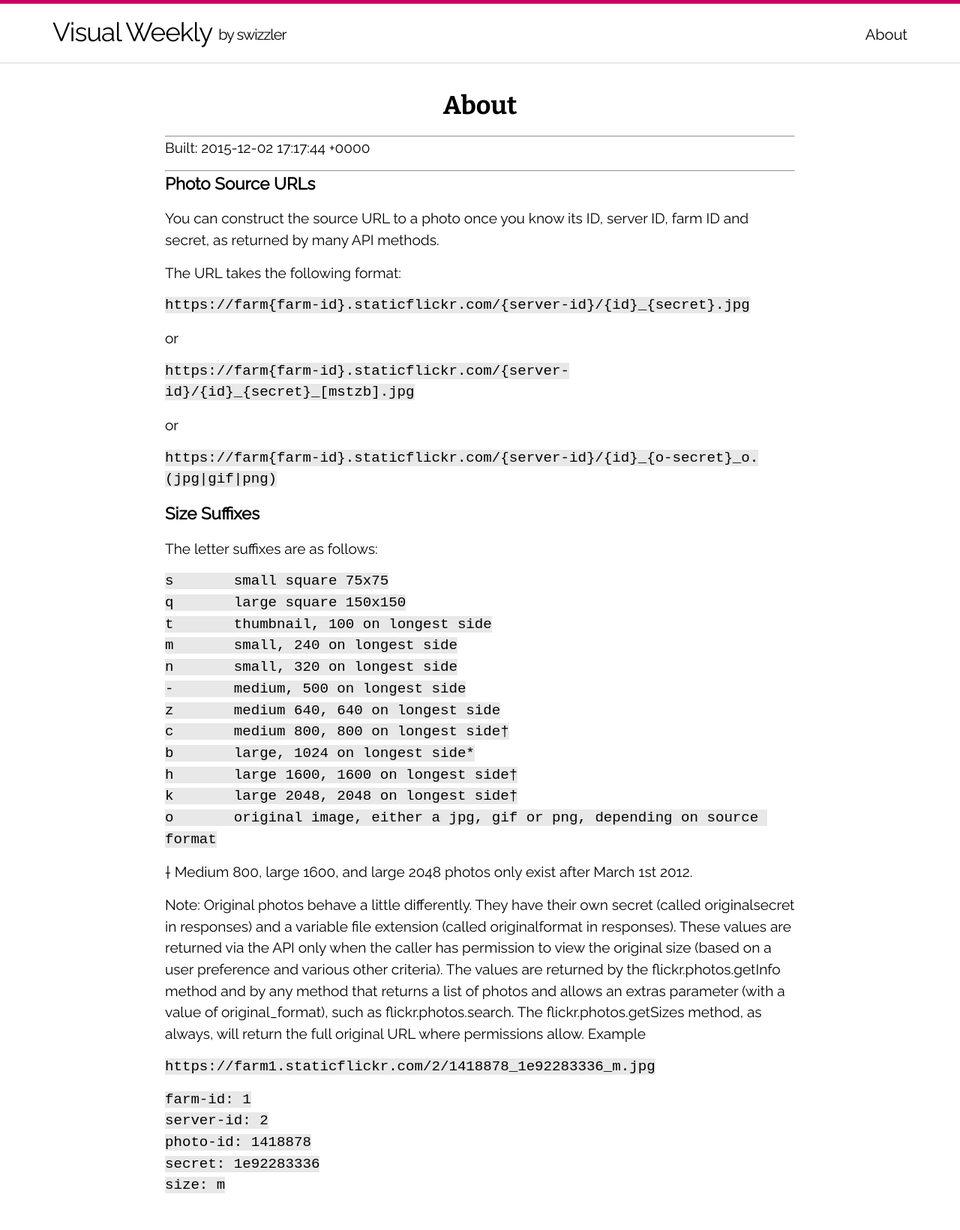
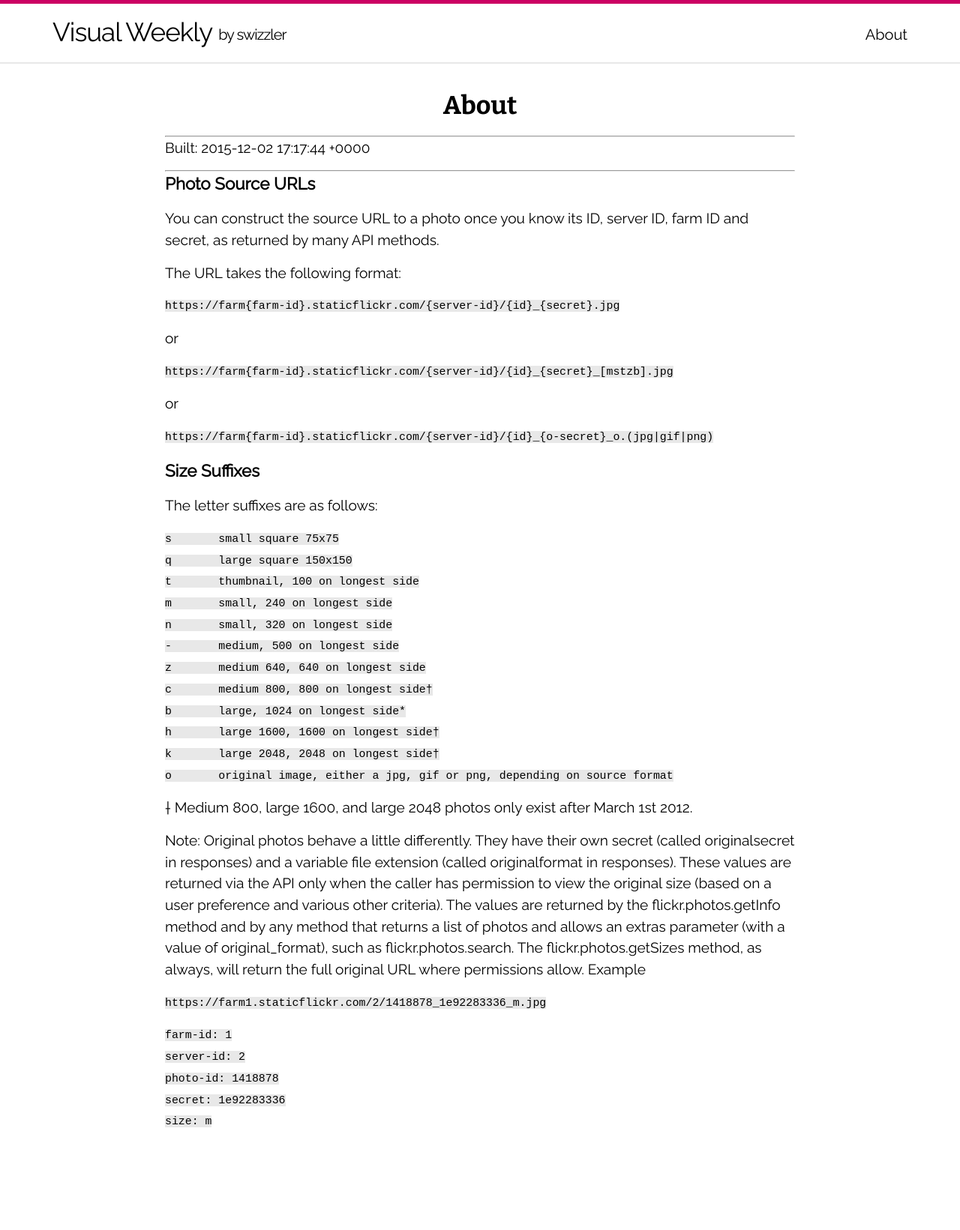
Before and after one commit to 4711/vw, a Jekyll site: the page built from about/index.md, in a window 1280 px wide. Shown: the whole page at 75% size. Built offline with Jekyll 4.4.1, drawn with Linux system fonts in a browser that asks for light colours; nearby versions of some CDN libraries; after the commit the page ends 1555 px from its top, so only the background shows below that.

Commit message:
Update _base.scss

```diff
--- a/assets/sass/_base.scss
+++ b/assets/sass/_base.scss
@@ -113,6 +113,8 @@ blockquote p {
 }
 
 code {
+  font-size: $small-font-size;
+  line-height: 1;
   white-space: pre-wrap;
   background: $grey-color-light;
 }
```
